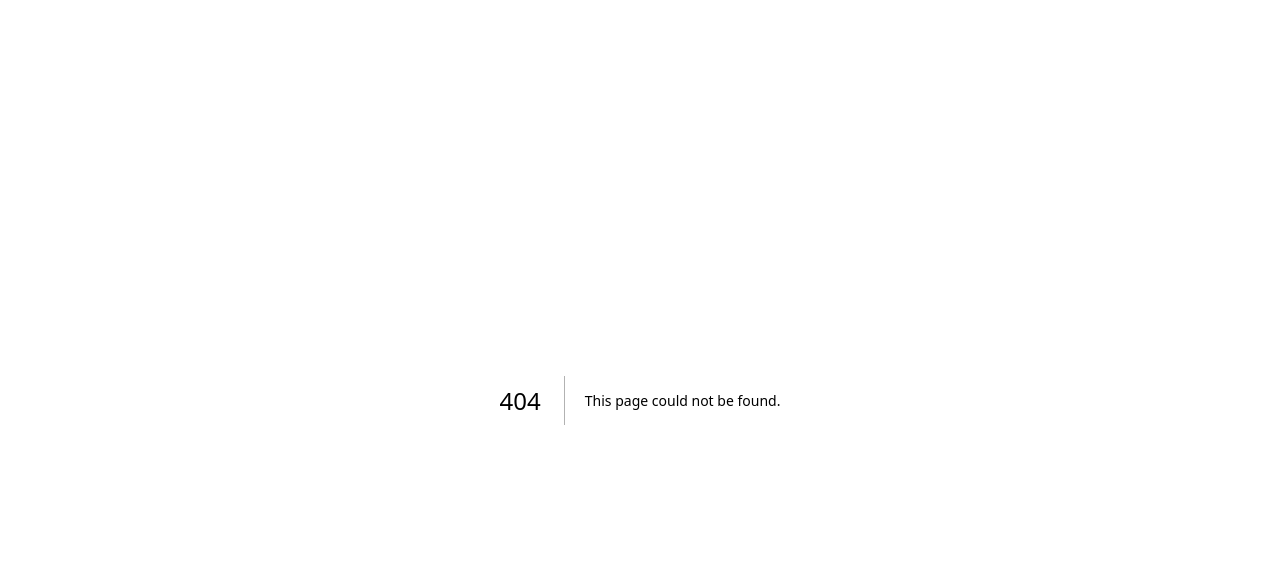
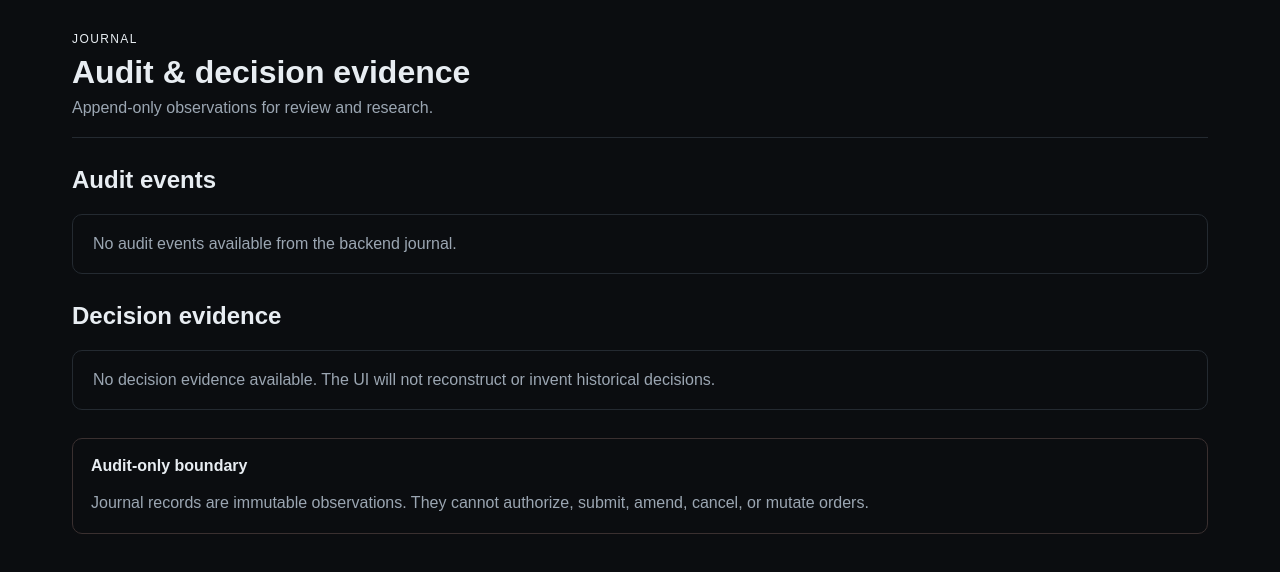
Before and after one commit to RahulParmar1997/Advance-Trading-System, a Next.js app in the folder frontend/: page /journal in a window 1280 px wide. Before the commit this address had no page. Shown: the top 572 px of the page. Built offline with nearby package versions, Linux system fonts and the light colour scheme.

Commit message:
feat: add read-only journal dashboard

```diff
--- /dev/null
+++ b/frontend/app/journal/page.tsx
@@ -0,0 +1,63 @@
+type AuditEvent = {
+  eventId: string;
+  timestamp: string;
+  eventType: string;
+  entityId: string;
+  executionAuthority: false;
+  explanation: string;
+};
+
+type DecisionEvidence = {
+  recordId: string;
+  decisionKind: "SCANNER" | "SCORE" | "PROBABILITY" | "RISK";
+  decisionId: string;
+  observedAt: string;
+  explanation: string;
+  evidenceCount: number;
+  executionAuthority: false;
+};
+
+// Read-only contracts. Production records must come from authenticated journal/audit APIs.
+const auditEvents: AuditEvent[] = [];
+const decisionEvidence: DecisionEvidence[] = [];
+
+export default function JournalPage() {
+  return (
+    <main style={{ margin: "0 auto", maxWidth: 1200, padding: 32 }}>
+      <header style={{ borderBottom: "1px solid #242a31", paddingBottom: 20 }}>
+        <p style={{ margin: 0, fontSize: 12, letterSpacing: 1.4, textTransform: "uppercase" }}>Journal</p>
+        <h1 style={{ margin: "8px 0" }}>Audit & decision evidence</h1>
+        <p style={{ color: "#9ba6b2", margin: 0 }}>Append-only observations for review and research.</p>
+      </header>
+
+      <section aria-labelledby="events-title" style={{ marginTop: 28 }}>
+        <h2 id="events-title">Audit events</h2>
+        {auditEvents.length === 0 ? <EmptyState message="No audit events available from the backend journal." /> : auditEvents.map((event) => (
+          <article key={event.eventId} style={{ border: "1px solid #242a31", borderRadius: 10, padding: 16, marginBottom: 12 }}>
+            <strong>{event.eventType}</strong><p>{event.explanation}</p><small>{event.timestamp} · {event.entityId}</small>
+          </article>
+        ))}
+      </section>
+
+      <section aria-labelledby="evidence-title" style={{ marginTop: 28 }}>
+        <h2 id="evidence-title">Decision evidence</h2>
+        {decisionEvidence.length === 0 ? <EmptyState message="No decision evidence available. The UI will not reconstruct or invent historical decisions." /> : decisionEvidence.map((record) => (
+          <article key={record.recordId} style={{ border: "1px solid #242a31", borderRadius: 10, padding: 16, marginBottom: 12 }}>
+            <strong>{record.decisionKind}</strong><p>{record.explanation}</p><small>{record.observedAt} · evidence: {record.evidenceCount}</small>
+          </article>
+        ))}
+      </section>
+
+      <aside style={{ border: "1px solid #3a3030", borderRadius: 10, marginTop: 28, padding: 18 }}>
+        <strong>Audit-only boundary</strong>
+        <p style={{ color: "#9ba6b2", lineHeight: 1.5, marginBottom: 0 }}>
+          Journal records are immutable observations. They cannot authorize, submit, amend, cancel, or mutate orders.
+        </p>
+      </aside>
+    </main>
+  );
+}
+
+function EmptyState({ message }: { message: string }) {
+  return <div style={{ border: "1px solid #242a31", borderRadius: 10, padding: 20, color: "#9ba6b2" }}>{message}</div>;
+}
```
